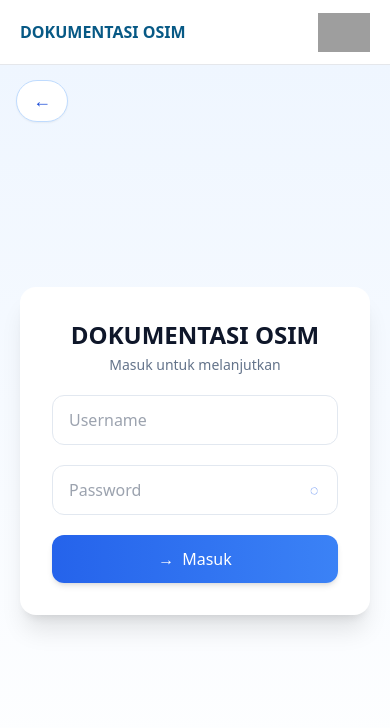
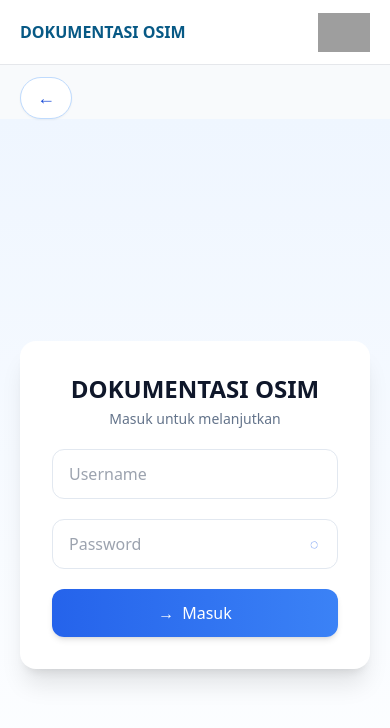
Before and after one commit to ahdan-png/dokumenatsiOS, a Next.js app: page /pdd/login in a window 390 px wide. Shown: the top 728 px of the page. Built offline with nearby package versions, Linux system fonts and the light colour scheme; grey boxes are pictures that could not be loaded.

Commit message:
fix mobile back buttoon layout

```diff
--- a/components/BackButton.tsx
+++ b/components/BackButton.tsx
@@ -8,7 +8,9 @@ export default function BackButton() {
 
   if (pathname === '/') return null;
 
-  return <button type="button" aria-label="Kembali" onClick={() => router.back()} className="fixed left-4 top-20 z-40 rounded-full border border-blue-200 bg-white px-4 py-2 text-blue-700 shadow-sm">
-    <span aria-hidden="true" className="text-lg leading-none">←</span>
-  </button>;
+  return <div className="mx-auto max-w-6xl px-5 pt-3">
+    <button type="button" aria-label="Kembali" onClick={() => router.back()} className="rounded-full border border-blue-200 bg-white px-4 py-2 text-blue-700 shadow-sm">
+      <span aria-hidden="true" className="text-lg leading-none">←</span>
+    </button>
+  </div>;
 }
```
Also changed, not shown: 1 other file (tests, documents, lock files or other folders).
